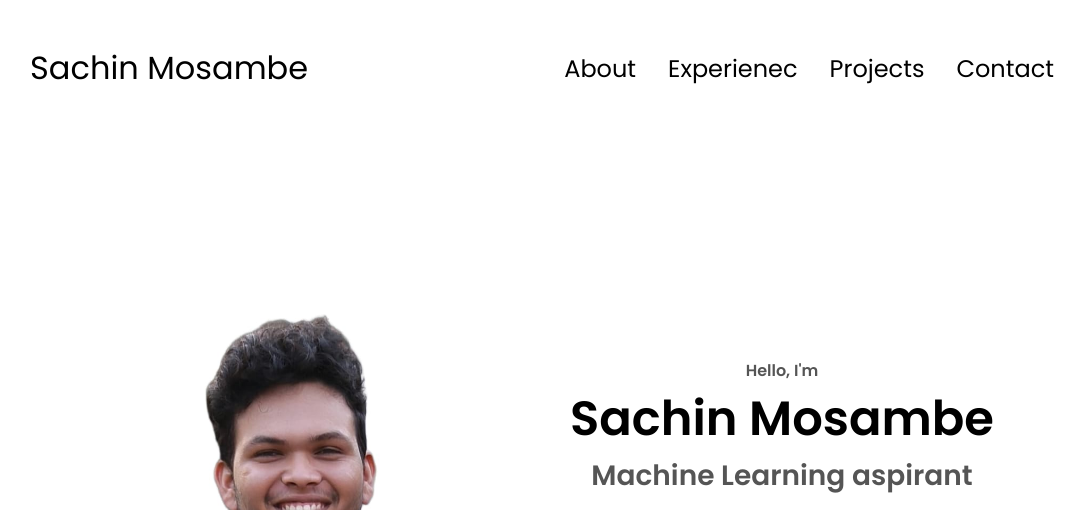
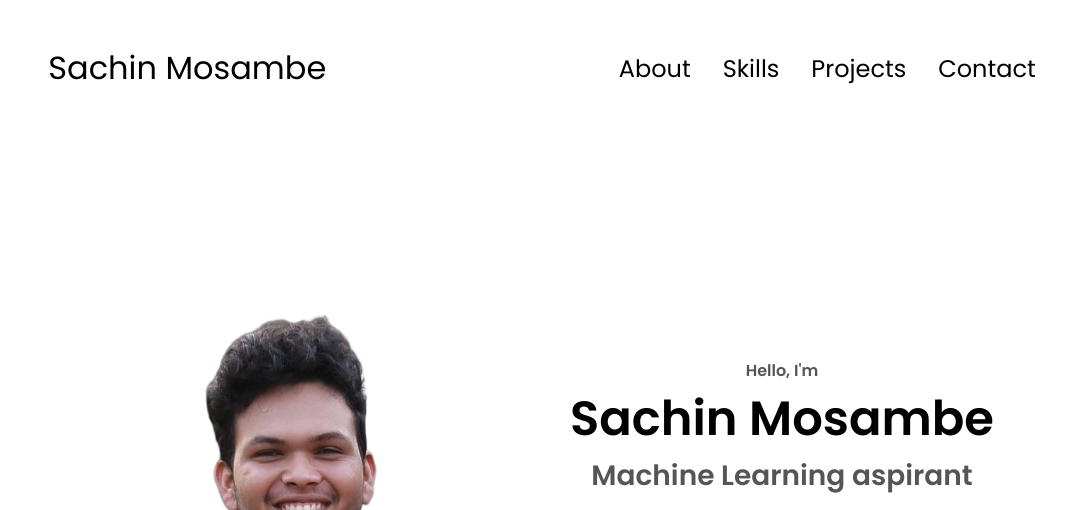
Before and after one commit to SachinMosambe/portfolio-website, a plain HTML site: page index.html in a window 1280 px wide. Shown: the top 510 px of the page, without its empty margins (98-1183 px from the left). Drawn offline with Linux system fonts and the light colour scheme.

Commit message:
skills add

```diff
--- a/index.html
+++ b/index.html
@@ -14,7 +14,7 @@
       <div>
         <ul class="nav-links">
           <li><a href="#about">About</a></li>
-          <li><a href="#experience">Experienec</a></li>
+          <li><a href="#experience">Skills</a></li>
           <li><a href="#projects">Projects</a></li>
           <li><a href="#contact">Contact</a></li>
         </ul>
@@ -30,7 +30,7 @@
         </div>
         <div class="menu-links">
           <li><a href="#about" onclick="toggleMenu()">About</a></li>
-          <li><a href="#experience" onclick="toggleMenu()">Experience</a></li>
+          <li><a href="#experience" onclick="toggleMenu()">Skills</a></li>
           <li><a href="#projects" onclick="toggleMenu()">Projects</a></li>
           <li><a href="#contact" onclick="toggleMenu()">Contact</a></li>
         </div>
@@ -747,7 +747,7 @@
         <div class="nav-links-container">
           <ul class="nav-links">
             <li><a href="#about">About</a></li>
-            <li><a href="#experience">Experience</a></li>
+            <li><a href="#experience">Skills</a></li>
             <li><a href="#projects">Projects</a></li>
             <li><a href="#contact">Contact</a></li>
           </ul>
```
